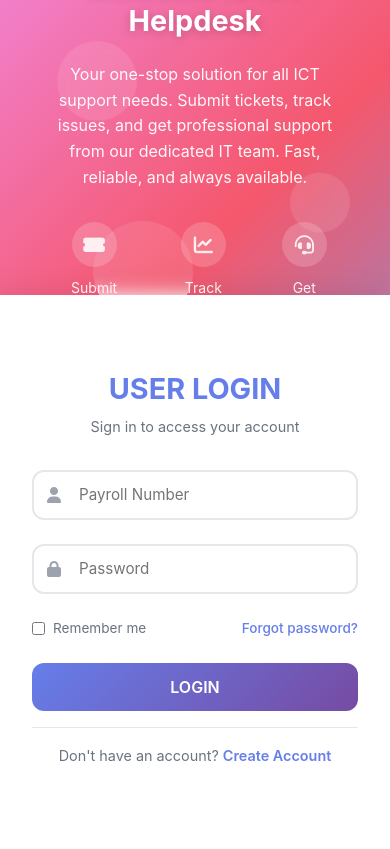
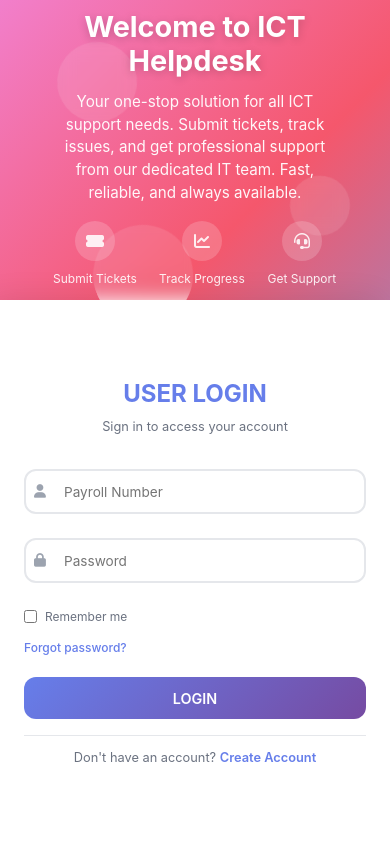
Before and after one commit to mudola/HelpTicketSystem, a Flask app: page / in a window 390 px wide. Before the commit the page ends 761 px from the top, so only its background shows below. Run offline with Flask 3, Linux system fonts and the light colour scheme; some libraries are stand-ins or nearby versions.

Commit message:
Assistant checkpoint: Enhanced responsive design for mobile and tablet
Assistant generated file changes:
- templates/index.html: Update responsive media queries for better mobile and tablet experience

---

User prompt:

looks nice.  make it responsive if opens on a tablet or phone the home page

Replit-Commit-Author: Assistant
Replit-Commit-Session-Id: bda0a33b-63e6-4e68-8249-89c1f4d7a65f

```diff
--- a/templates/index.html
+++ b/templates/index.html
@@ -251,55 +251,249 @@
             text-decoration: underline;
         }
 
-        @media (max-width: 768px) {
+        @media (max-width: 1024px) {
             .split-container {
                 flex-direction: column;
             }
 
             .welcome-panel {
+                flex: 0 0 45vh;
+                min-height: 400px;
+            }
+
+            .login-panel {
+                flex: 1;
+                min-height: 55vh;
+                padding: 2rem 1.5rem;
+            }
+
+            .welcome-title {
+                font-size: 2.5rem;
+            }
+
+            .welcome-description {
+                font-size: 1.05rem;
+                margin-bottom: 1.5rem;
+            }
+        }
+
+        @media (max-width: 768px) {
+            .split-container {
+                flex-direction: column;
+                height: auto;
+                min-height: 100vh;
+            }
+
+            .welcome-panel {
                 flex: 0 0 40vh;
+                min-height: 350px;
+                padding: 1.5rem;
             }
 
             .welcome-title {
                 font-size: 2rem;
+                margin-bottom: 1rem;
+            }
+
+            .welcome-description {
+                font-size: 1rem;
+                margin-bottom: 1.5rem;
+                line-height: 1.5;
             }
 
             .welcome-features {
                 gap: 1rem;
+                margin-top: 1.5rem;
+            }
+
+            .feature-item {
+                flex: 1;
+                min-width: 80px;
             }
 
             .feature-icon {
                 width: 45px;
                 height: 45px;
                 font-size: 1.2rem;
+                margin-bottom: 0.25rem;
+            }
+
+            .feature-item small {
+                font-size: 0.8rem;
             }
 
             .login-panel {
                 flex: 1;
                 padding: 1.5rem;
+                min-height: 60vh;
+            }
+
+            .login-form-container {
+                max-width: 100%;
+            }
+
+            .login-title {
+                font-size: 1.6rem;
+            }
+
+            .login-subtitle {
+                font-size: 0.85rem;
+                margin-bottom: 1.5rem;
+            }
+
+            .form-control-split {
+                height: 48px;
+                font-size: 0.9rem;
+                padding-left: 40px;
+            }
+
+            .input-icon-split {
+                left: 12px;
+                font-size: 0.9rem;
+            }
+
+            .btn-login-split {
+                height: 45px;
+                font-size: 0.95rem;
+            }
+
+            .form-options-split {
+                font-size: 0.8rem;
+                margin-bottom: 1.25rem;
+            }
+
+            .register-link {
+                font-size: 0.85rem;
+                padding-top: 0.75rem;
             }
         }
 
         @media (max-width: 480px) {
             .welcome-panel {
                 flex: 0 0 35vh;
+                min-height: 300px;
                 padding: 1rem;
             }
 
             .welcome-title {
                 font-size: 1.8rem;
+                margin-bottom: 0.75rem;
             }
 
             .welcome-description {
+                font-size: 0.95rem;
+                margin-bottom: 1rem;
+                padding: 0 0.5rem;
+            }
+
+            .welcome-features {
+                gap: 0.75rem;
+                margin-top: 1rem;
+                flex-wrap: wrap;
+                justify-content: space-around;
+            }
+
+            .feature-item {
+                min-width: 70px;
+                flex: 0 1 auto;
+            }
+
+            .feature-icon {
+                width: 40px;
+                height: 40px;
                 font-size: 1rem;
+            }
+
+            .feature-item small {
+                font-size: 0.75rem;
             }
 
             .login-panel {
                 padding: 1rem;
+                min-height: 65vh;
             }
 
             .login-form-container {
                 max-width: 100%;
+                padding: 0 0.5rem;
+            }
+
+            .login-title {
+                font-size: 1.5rem;
+            }
+
+            .login-subtitle {
+                font-size: 0.8rem;
+            }
+
+            .form-control-split {
+                height: 45px;
+                font-size: 0.85rem;
+                padding-left: 38px;
+            }
+
+            .input-icon-split {
+                left: 10px;
+                font-size: 0.85rem;
+            }
+
+            .btn-login-split {
+                height: 42px;
+                font-size: 0.9rem;
+            }
+
+            .form-options-split {
+                flex-direction: column;
+                gap: 0.5rem;
+                align-items: flex-start;
+                font-size: 0.75rem;
+            }
+
+            .forgot-link {
+                margin-top: 0.25rem;
+            }
+
+            .register-link {
+                font-size: 0.8rem;
+                text-align: center;
+            }
+        }
+
+        @media (max-width: 360px) {
+            .welcome-panel {
+                min-height: 280px;
+                padding: 0.75rem;
+            }
+
+            .welcome-title {
+                font-size: 1.6rem;
+            }
+
+            .welcome-description {
+                font-size: 0.9rem;
+                padding: 0;
+            }
+
+            .login-panel {
+                padding: 0.75rem;
+            }
+
+            .login-form-container {
+                padding: 0;
+            }
+
+            .form-control-split {
+                height: 42px;
+                padding-left: 35px;
+            }
+
+            .input-icon-split {
+                left: 8px;
+            }
+
+            .btn-login-split {
+                height: 40px;
+                font-size: 0.85rem;
             }
         }
     </style>
```
